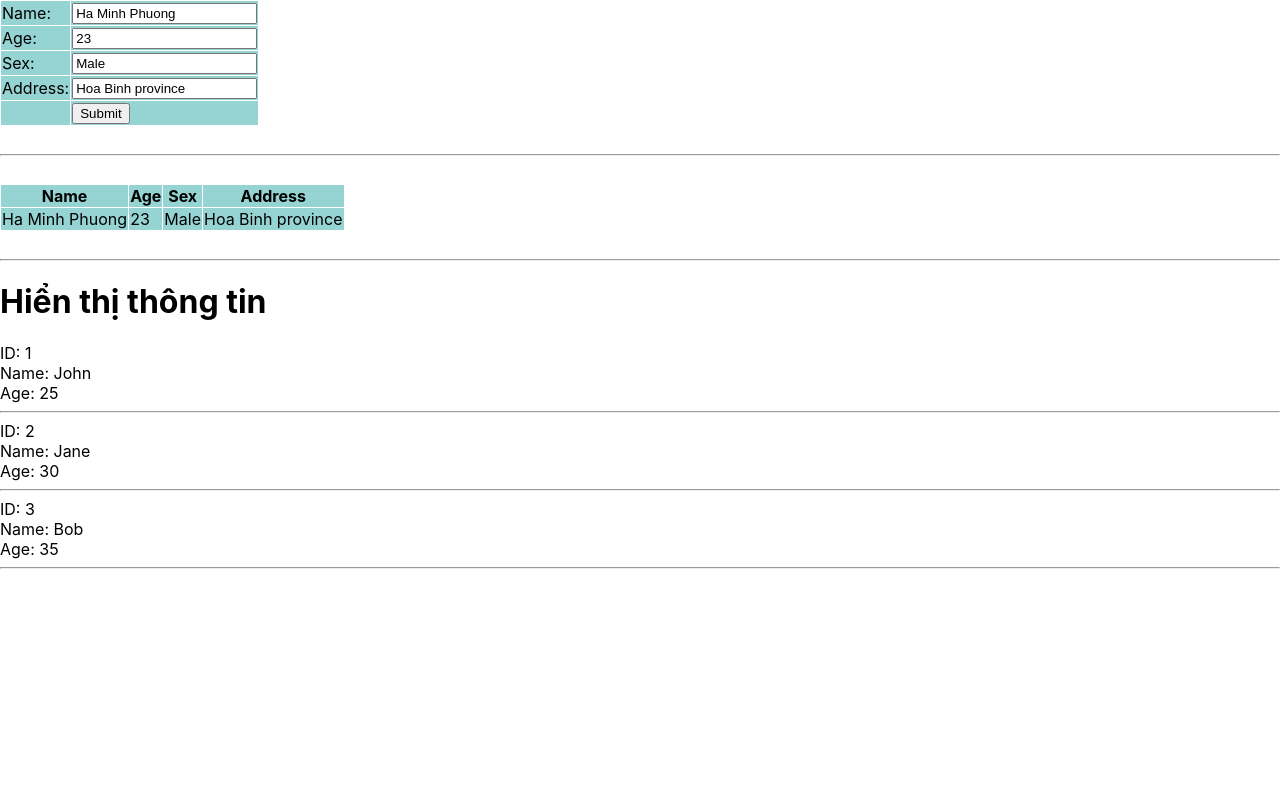
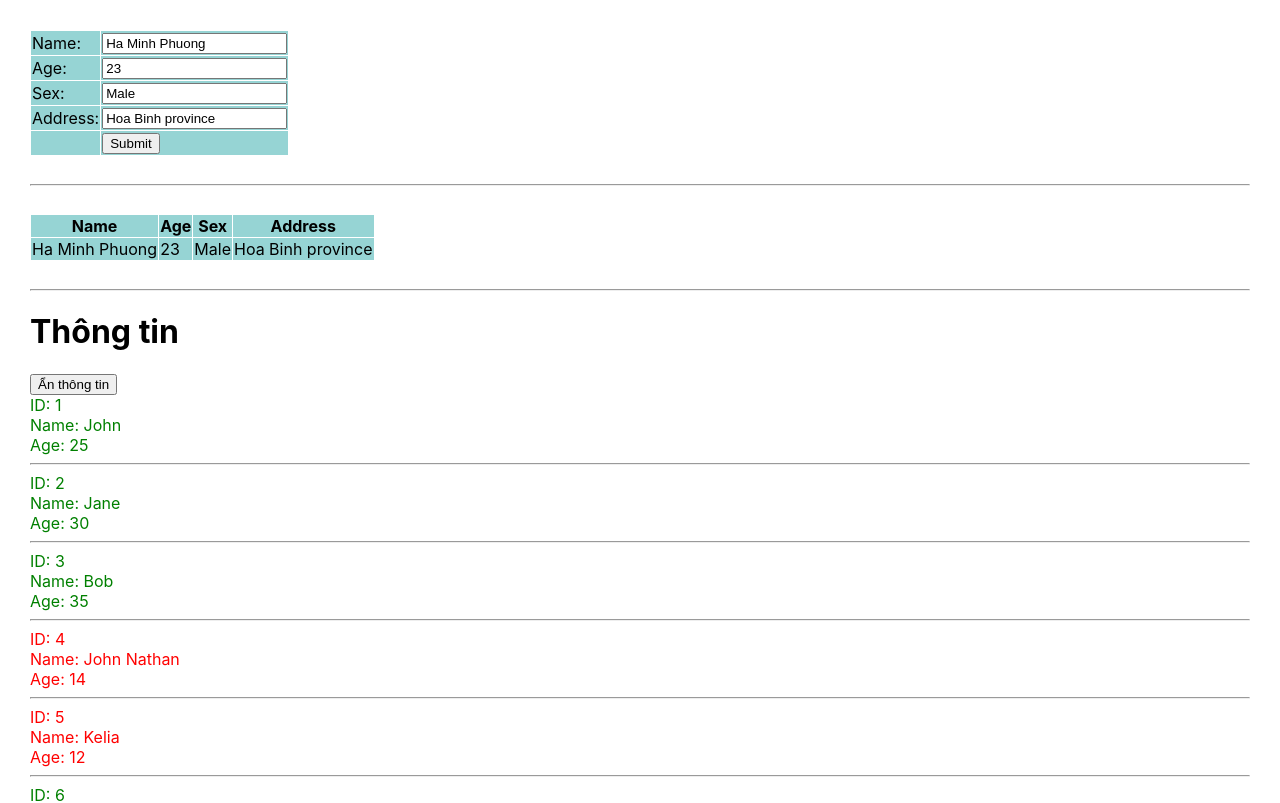
Before and after one commit to HMPhuong22/first-reacjs-project, a React (Create React App) app: page / in a window 1280 px wide. Shown: the top 803 px of the page. Built offline with nearby package versions, Linux system fonts and the light colour scheme.

Commit message:
learn Conditional output

```diff
--- a/src/App.css
+++ b/src/App.css
@@ -1,10 +1,18 @@
 body {
+  padding: 30px;
   margin: 0;
   font-family: -apple-system, BlinkMacSystemFont, 'Segoe UI', 'Roboto', 'Oxygen',
     'Ubuntu', 'Cantarell', 'Fira Sans', 'Droid Sans', 'Helvetica Neue',
     sans-serif;
   -webkit-font-smoothing: antialiased;
   -moz-osx-font-smoothing: grayscale;
+}
+
+.red{
+  color: red;
+}
+.green{
+  color: green;
 }
 
 code {
--- a/src/components/DisplayInf.js
+++ b/src/components/DisplayInf.js
@@ -1,14 +1,40 @@
 import React from "react";
 
 class DisplayInf extends React.Component{
+    state = {
+        check: true
+    }
+
+    // Click to hide infomation
+    handleClickHide = () => {
+        this.setState({
+            check: false
+        })
+    }
+
+    // Click to hide infomation
+    handleClickShow = () => {
+        this.setState({
+            check: true
+        })
+    }
+
     render(){
         const {listUsers} = this.props;
         return(
             <div>
-                <h1>Hiển thị thông tin</h1>
+                <h1>Thông tin</h1>
+                {
+                    this.state.check?
+                    (<button onClick={() => this.handleClickHide()}>Ẩn thông tin</button>):
+                    <button onClick={() => this.handleClickShow()}>Hiện thông tin</button>
+                }
+
+                {this.state.check &&
+                    <div>
                         {listUsers.map((user) => {
                             return(
-                        <div key={user.id}>
+                                    <div key={user.id} className={+user.age > 18? "green":"red"}>
                                         <span>ID: {user.id}</span><br/>
                                         <span>Name: {user.name}</span><br/>
                                         <span>Age: {user.age}</span><hr/>
@@ -16,6 +42,8 @@ class DisplayInf extends React.Component{
                             )
                         })}
                     </div>
+                }
+            </div>
         )
     }
 }
--- a/src/components/MyComponent.js
+++ b/src/components/MyComponent.js
@@ -8,6 +8,10 @@ class MyComponent extends React.Component {
             {id:1, name:"John", age:25},
             {id:2, name:"Jane", age:30},
             {id:3, name:"Bob", age:35},
+            {id:4, name:"John Nathan", age:14},
+            {id:5, name:"Kelia", age:12},
+            {id:6, name:"Phuong", age:23},
+            {id:7, name:"David", age:11},
         ]
     }
 
```
Lines whose indentation alone changed are shown as unchanged.
